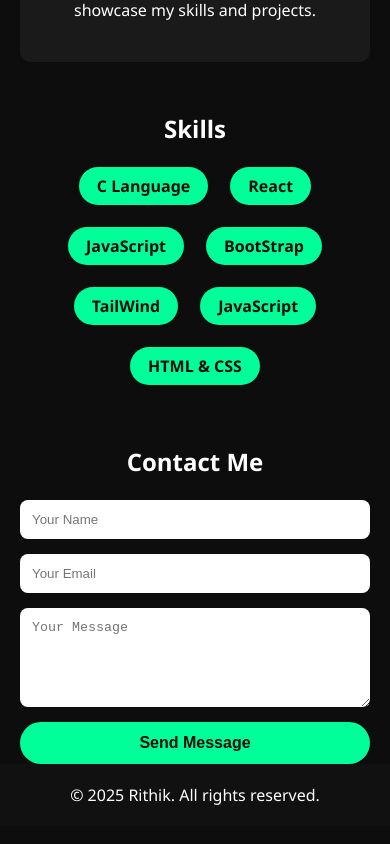
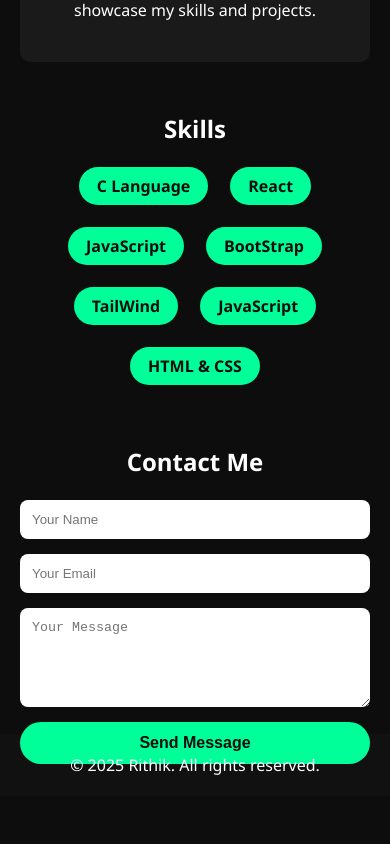
Before and after one commit to rithikku/Portfolio, a React (Vite) app: page / in a window 390 px wide. Shown: the part 1642-2486 px from the top of the page. Built offline with nearby package versions, Linux system fonts and the light colour scheme.

Commit message:
Update style.css

```diff
--- a/style.css
+++ b/style.css
@@ -221,7 +221,7 @@ footer {
   }
 
   .footers {
-    margin-top: -80px;
+    margin-top: -110px;
   }
 
   .projects {
```
